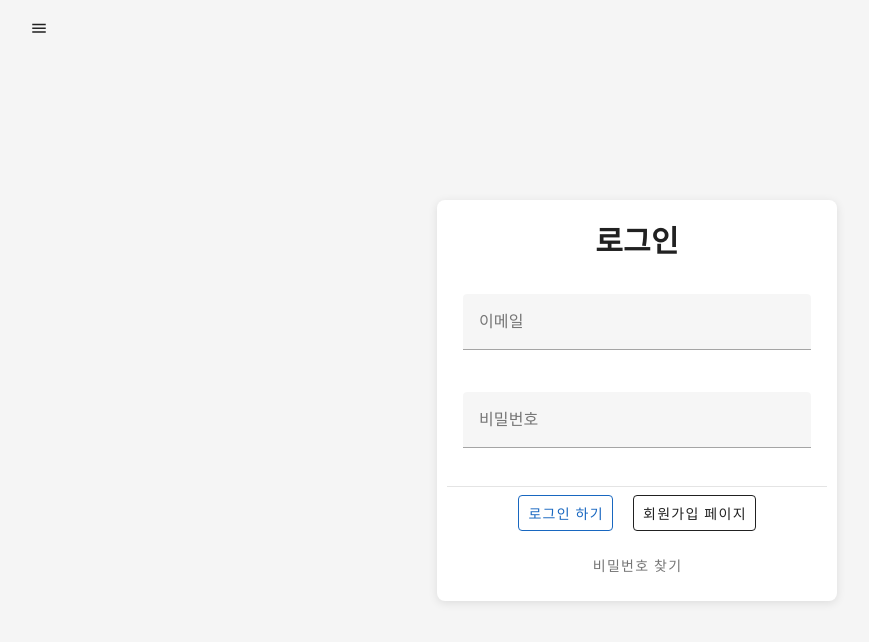
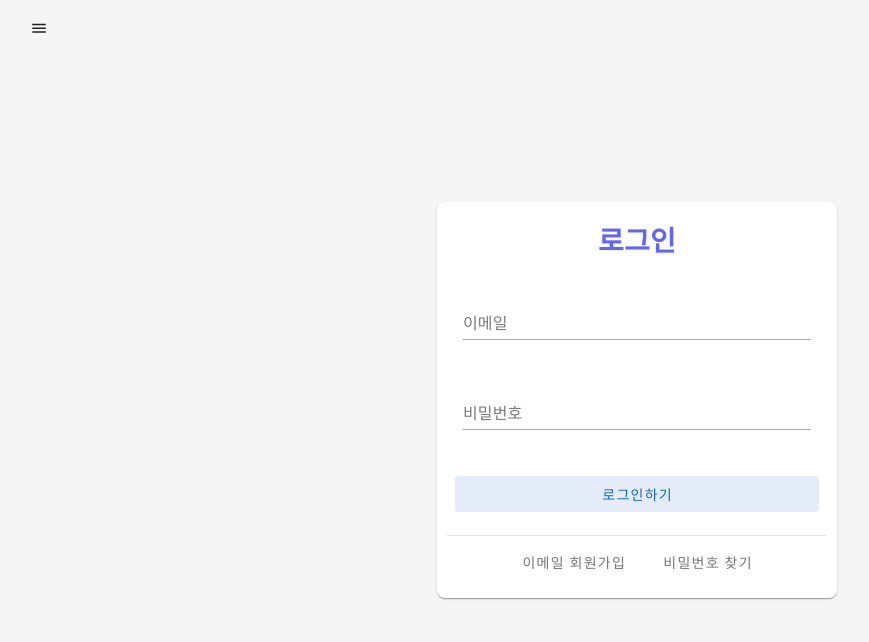
Before and after one commit to sprae114/trading, a Vue app in the folder frontend/: page /login/home in a window 1280 px wide. Shown: the top 642 px of the page, without its empty margins (3-872 px from the left). Built offline with nearby package versions, Linux system fonts and the light colour scheme.

Commit message:
feat : 로그인 페이지 구현
- 기본적인 로그인 페이지 구현 및 검증
- jwt를 이용한 로그인 처리

```diff
--- a/frontend/src/pages/login/home.vue
+++ b/frontend/src/pages/login/home.vue
@@ -1,25 +1,29 @@
 <template>
     <div class="login-container">
       <v-card>
-            <v-card-title class="headline text-center">
-                <h2>로그인</h2>
+        <v-card-title class="text-center">
+          <h1>로그인</h1>
         </v-card-title>
+
+        <!-- 로그인 폼 -->
         <v-card-text>
-                <v-form ref="form" v-model="valid" fast-fail @submit.prevent>
-                    <v-text-field v-model="email" :rules="[rules.required, rules.email]" label="이메일" outlined
-                        dense></v-text-field>
-                    <v-text-field v-model="password" :rules="[rules.required]" label="비밀번호" type="password" outlined
-                        dense></v-text-field>
+          <v-form ref="form" v-model="isFormValid" @submit.prevent>
+            <v-text-field v-model="email" :rules="[rules.required, rules.email]" label="이메일" variant="underlined"></v-text-field>
+            <v-text-field v-model="password" :rules="[rules.required]" label="비밀번호" type="password" variant="underlined"></v-text-field>
           </v-form>
         </v-card-text>
+
+        <!-- 로그인 버튼 -->
+        <v-card-actions>
+          <v-btn class="submit-btn" @click="submit" color="primary" variant="tonal">로그인하기</v-btn>
+        </v-card-actions>
+
         <v-divider></v-divider>
+
+        <!-- 추가 링크 버튼 -->
         <v-card-actions>
-
-                <v-btn color="primary" variant="outlined" @click="submit">로그인 하기</v-btn>
-                <v-btn @click="goToRegister" variant="outlined">회원가입 페이지</v-btn>
-            </v-card-actions>
-            <v-card-actions>
-                <v-btn @click="goToPassword" variant="plain"> 비밀번호 찾기</v-btn>
+          <v-btn @click="goToRegister" variant="plain">이메일 회원가입</v-btn>
+          <v-btn @click="goToPassword" variant="plain">비밀번호 찾기</v-btn>
         </v-card-actions>
       </v-card>
     </div>
@@ -32,83 +36,96 @@
   export default {
     data() {
       return {
-                email: '',
-                password: '',
-                valid: false,
+        email: '', // 이메일 입력값
+        password: '', // 비밀번호 입력값
+        isFormValid: false, // 폼 유효성 상태
         rules: {
-                    required: value => !!value || '필수 입력 항목입니다.',
-                    email: valid => /.+@.+\..+/.test(valid) || '유효한 이메일 형식이 아닙니다.',
-                },
+          required: value => !!value || '필수 입력 항목입니다.', // 필수 입력 규칙
+          email: value => /.+@.+\..+/.test(value) || '유효한 이메일 형식이 아닙니다.' // 이메일 형식 규칙
+        }
       };
     },
     methods: {
-            submit() { // 로그인 버튼 클릭 시
-                if (this.email == '' || this.password == '') {
-                    this.SHOW_NOMAL_ALERT_MESSAGE(['error', '아이디 또는 비밀번호를 입력해주세요.']);
+      submit() { // 로그인 제출
+        if (!this.email || !this.password) { // 입력값이 비어 있는 경우
+          this.SHOW_NOMAL_ALERT_MESSAGE(['error', '이메일 또는 비밀번호를 입력해주세요.']);
           return;
         }
 
-                if (this.valid) {
-                    axios.post(`${this.backendUrl}/api/login/home`, { // 백엔드 서버에 로그인 요청
+
+        if (this.isFormValid) { // 폼이 유효할 때 로그인 요청
+          axios.post(`${this.backendUrl}/api/login/home`, {
             email: this.email,
             pwd: this.password
           })
             .then(response => {
-                            this.SET_IS_LOIGIN(true); // 로그인 상태로 변경
-                            sessionStorage.setItem('jwt', response.data.jwtToken);
-                            sessionStorage.setItem('userInformation', JSON.stringify(response.data.customerDetails));
+              this.saveStorage(response.data);
               this.$router.push('/');
               this.SHOW_NOMAL_ALERT_MESSAGE(['success', '로그인을 완료했습니다.']);
             })
-                        .catch((error) => {
-                            console.log(error);
+            .catch(error => {
+              if (error.response.status === 404) {
+                this.SHOW_NOMAL_ALERT_MESSAGE(['error', '회원가입을 먼저 해주세요.']);
+              } else {
                 this.SHOW_NOMAL_ALERT_MESSAGE(['error', '아이디 또는 비밀번호가 일치하지 않습니다.']);
+              }
             });
-                }
-
-                else {
+        } else {
           this.SHOW_NOMAL_ALERT_MESSAGE(['error', '아이디 또는 비밀번호가 일치하지 않습니다.']);
         }
       },
 
-
-            goToRegister() {
-                this.$router.push('/login/register'); // 회원가입 페이지로 이동
+      goToRegister() { // 회원가입 페이지로 이동
+        this.$router.push('/login/register');
       },
 
-            goToPassword() {
-                this.$router.push('/login/find-pw'); // 비밀번호 찾기 페이지로 이동
+      goToPassword() { // 비밀번호 찾기 페이지로 이동
+        this.$router.push('/login/password');
       },
 
-            ...mapMutations(['SHOW_NOMAL_ALERT_MESSAGE', 'SET_IS_LOIGIN']),
+      saveStorage(data) { // 로그인 정보 저장
+        this.SET_IS_LOIGIN(true);
+        sessionStorage.setItem('jwt', data.jwtToken);
+        const customerDetails = data.customerDetails;
+        const filteredCustomerDetails = JSON.stringify(customerDetails, (key, value) => {
+          if (key === "createdAt" || key === "updatedAt") return undefined;
+          return value;
+        });
+        sessionStorage.setItem('userInformation', filteredCustomerDetails);
       },
+      ...mapMutations(['SHOW_NOMAL_ALERT_MESSAGE', 'SET_IS_LOIGIN'])
+    },
+
     computed: {
-            ...mapState(['alertTpye', 'alertMessage', 'backendUrl', 'isLoggedIn']),
-        },
+      ...mapState(['backendUrl'])
+    }
   };
   </script>
 
   <style scoped>
+  /* 로그인 컨테이너 스타일 */
   .login-container {
-        display: flex;
-        justify-content: center;
-        align-items: center;
-        width: 100%;
+    display: grid;
+    place-items: center;
     height: 100vh;
-
   }
 
+  /* 카드 스타일 */
   .v-card {
-        box-shadow: 0 2px 10px rgba(0, 0, 0, 0.1);
+    box-shadow: 0 2px promotions10px rgba(0, 0, 0, 0.1);
     border-radius: 8px;
-        max-width: 400px;
-        /* 최대 너비 설정 */
-        width: 100%;
-        /* 너비를 100%로 설정하여 반응형 적용 */
+    width: 400px;
     padding: 10px;
-
   }
 
+  /* 제목 스타일 */
+  h1 {
+    color: #6164ff;
+    font-size: 28px;
+    font-weight: 700;
+  }
+
+  /* 폼 스타일 */
   .v-form {
     display: flex;
     flex-direction: column;
@@ -116,18 +133,16 @@
     margin-top: 20px;
   }
 
+  /* 제출 버튼 스타일 */
+  .submit-btn {
+    width: 100%;
+    margin-bottom: 15px;
+  }
+
+  /* 링크 버튼 스타일 */
   .v-card-actions {
     display: flex;
     justify-content: center;
     gap: 20px;
   }
-
-
-    /* 반응형 디자인을 위한 스타일 */
-    @media (max-width: 600px) {
-        .v-card {
-            width: 90%;
-            /* 작은 화면에서는 카드 너비를 90%로 설정 */
-        }
-    }
   </style>
```
Lines whose indentation alone changed are shown as unchanged.
